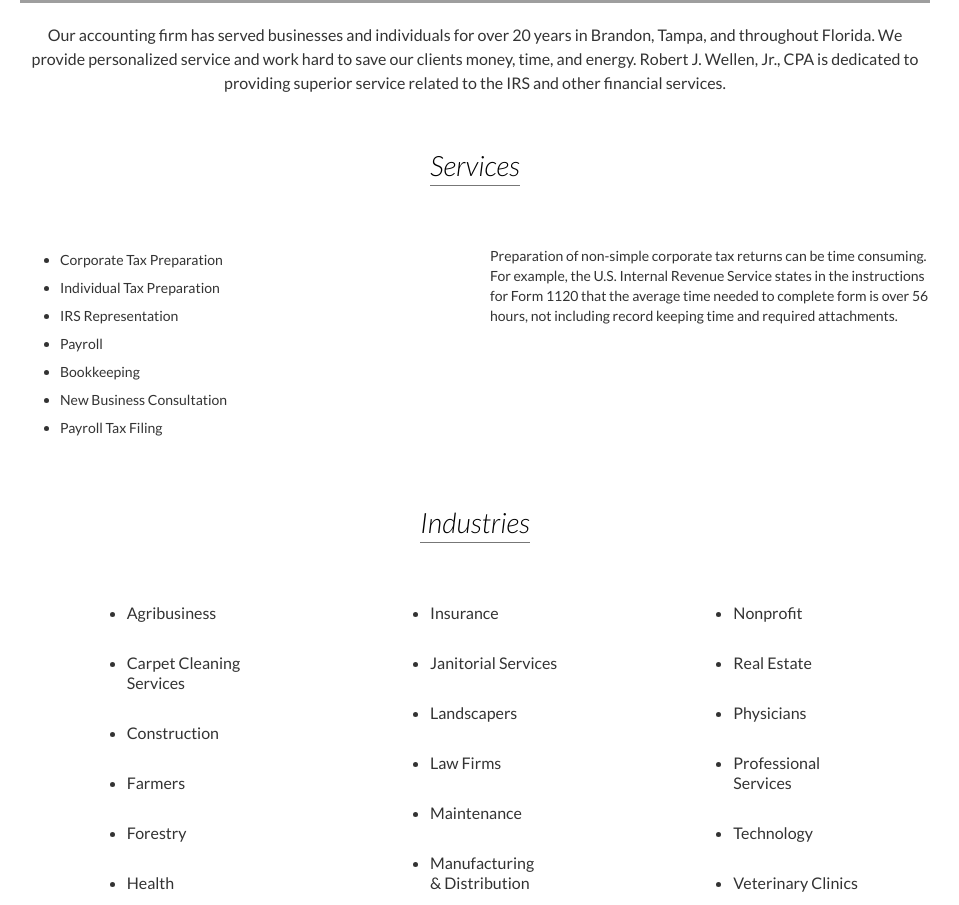
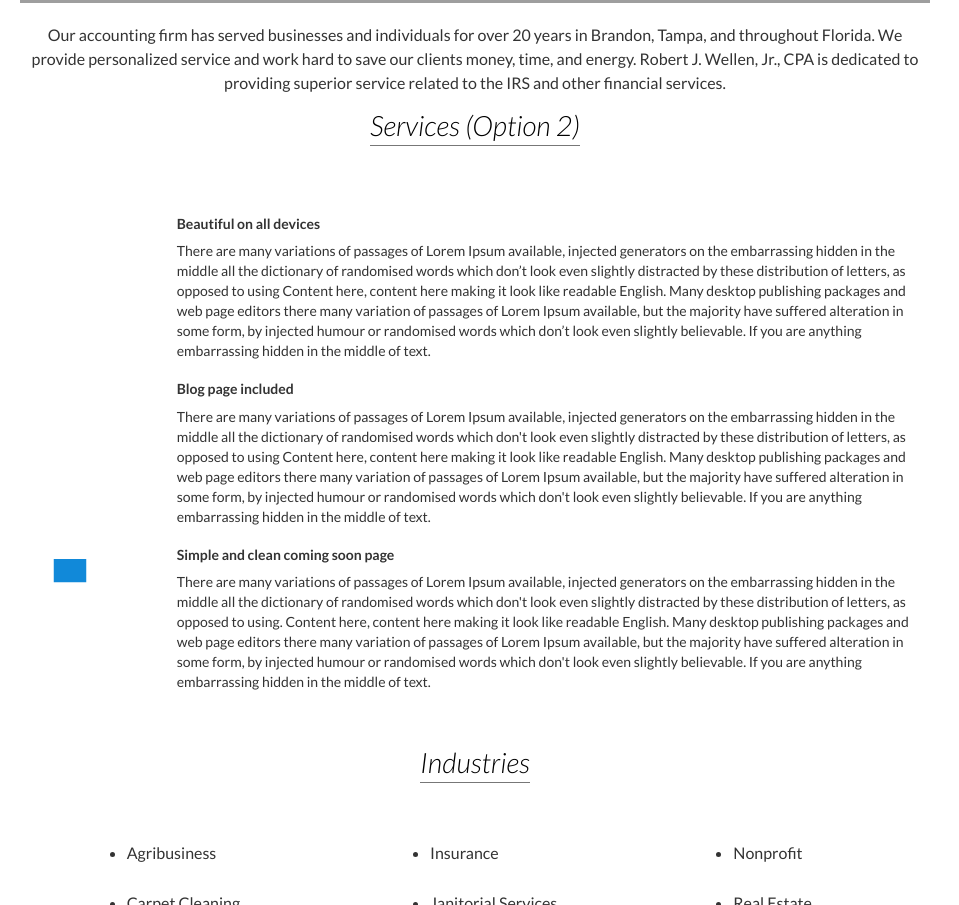
Before and after one commit to donald-s/WellenCPA, a website: page index.html in a window 1280 px wide. Shown: the part 2797-3702 px from the top of the page, without its empty margins (165-1124 px from the left). Drawn offline with nearby package versions, Linux system fonts and the light colour scheme; grey boxes are pictures that could not be loaded.

Commit message:
Project setup.

```diff
--- a/index.html
+++ b/index.html
@@ -85,7 +85,71 @@
         the IRS and other financial services.</p>
 </div>
 
-<div id="showcase">
+<div id="service_2">
+    <div class="container">
+        <div class="section_header">
+            <h3>Services <span>(Option 2)</span></h3>
+        </div>
+        <div class="row perk">
+            <div class="col-sm-2 circle circle1">
+                <img src="img/service_ico1.png" alt="">
+            </div>
+
+            <div class="col-sm-10 description_wrapper">
+                <h5>Beautiful on all devices</h5>
+
+                <p>
+                    There are many variations of passages of Lorem Ipsum available, injected generators on the
+                    embarrassing hidden in the middle all the dictionary of randomised words which don’t look even
+                    slightly distracted by these distribution of letters, as opposed to using Content here, content here
+                    making it look like readable English. Many desktop publishing packages and web page editors there
+                    many variation of passages of Lorem Ipsum available, but the majority have suffered alteration in
+                    some form, by injected humour or randomised words which don’t look even slightly believable. If you
+                    are anything embarrassing hidden in the middle of text. </p>
+            </div>
+        </div>
+
+        <div class="row perk">
+            <div class="col-sm-2 circle">
+                <img src="img/service_ico2.png" alt="">
+            </div>
+
+            <div class="col-sm-10 description_wrapper">
+                <h5>Blog page included</h5>
+
+                <p>
+                    There are many variations of passages of Lorem Ipsum available, injected generators on the
+                    embarrassing hidden in the middle all the dictionary of randomised words which don't look even
+                    slightly distracted by these distribution of letters, as opposed to using Content here, content here
+                    making it look like readable English. Many desktop publishing packages and web page editors there
+                    many variation of passages of Lorem Ipsum available, but the majority have suffered alteration in
+                    some form, by injected humour or randomised words which don't look even slightly believable. If you
+                    are anything embarrassing hidden in the middle of text. </p>
+            </div>
+        </div>
+
+        <div class="row perk last">
+            <div class="col-sm-2 circle">
+                <img src="img/service_ico3.png" alt="">
+            </div>
+
+            <div class="col-sm-10 description_wrapper">
+                <h5>Simple and clean coming soon page</h5>
+
+                <p>
+                    There are many variations of passages of Lorem Ipsum available, injected generators on the
+                    embarrassing hidden in the middle all the dictionary of randomised words which don't look even
+                    slightly distracted by these distribution of letters, as opposed to using. Content here, content
+                    here making it look like readable English. Many desktop publishing packages and web page editors
+                    there many variation of passages of Lorem Ipsum available, but the majority have suffered alteration
+                    in some form, by injected humour or randomised words which don't look even slightly believable. If
+                    you are anything embarrassing hidden in the middle of text. </p>
+            </div>
+        </div>
+    </div>
+</div>
+
+<!--<div id="showcase">
     <div class="container">
         <div class="row feature_wrapper">
             <div class="section_header">
@@ -152,7 +216,7 @@
             </div>
         </div>
     </div>
-</div>
+</div>-->
 
 
 <div id="features">
```
Also changed, not shown: 1 other file.
